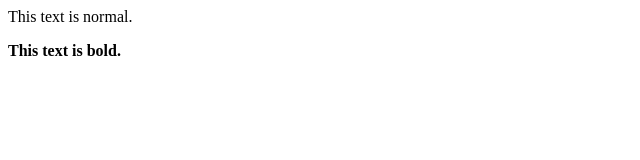
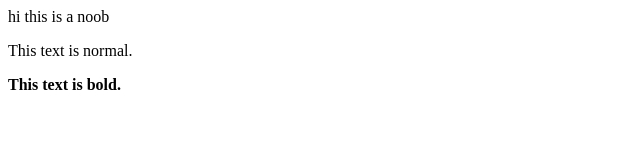
Before and after one commit to Rishi08082003/MSWD, a plain HTML site: page index.html in a window 1280 px wide. Shown: the whole page, without its empty margins (0-640 px from the left). Drawn offline with Linux system fonts and the light colour scheme.

Commit message:
edited index.html

```diff
--- a/index.html
+++ b/index.html
@@ -1,6 +1,6 @@
 <html>
 <body>
-
+hi this is a noob
 <p>This text is normal.</p>
 
 <p><b>This text is bold.</b></p>
```
